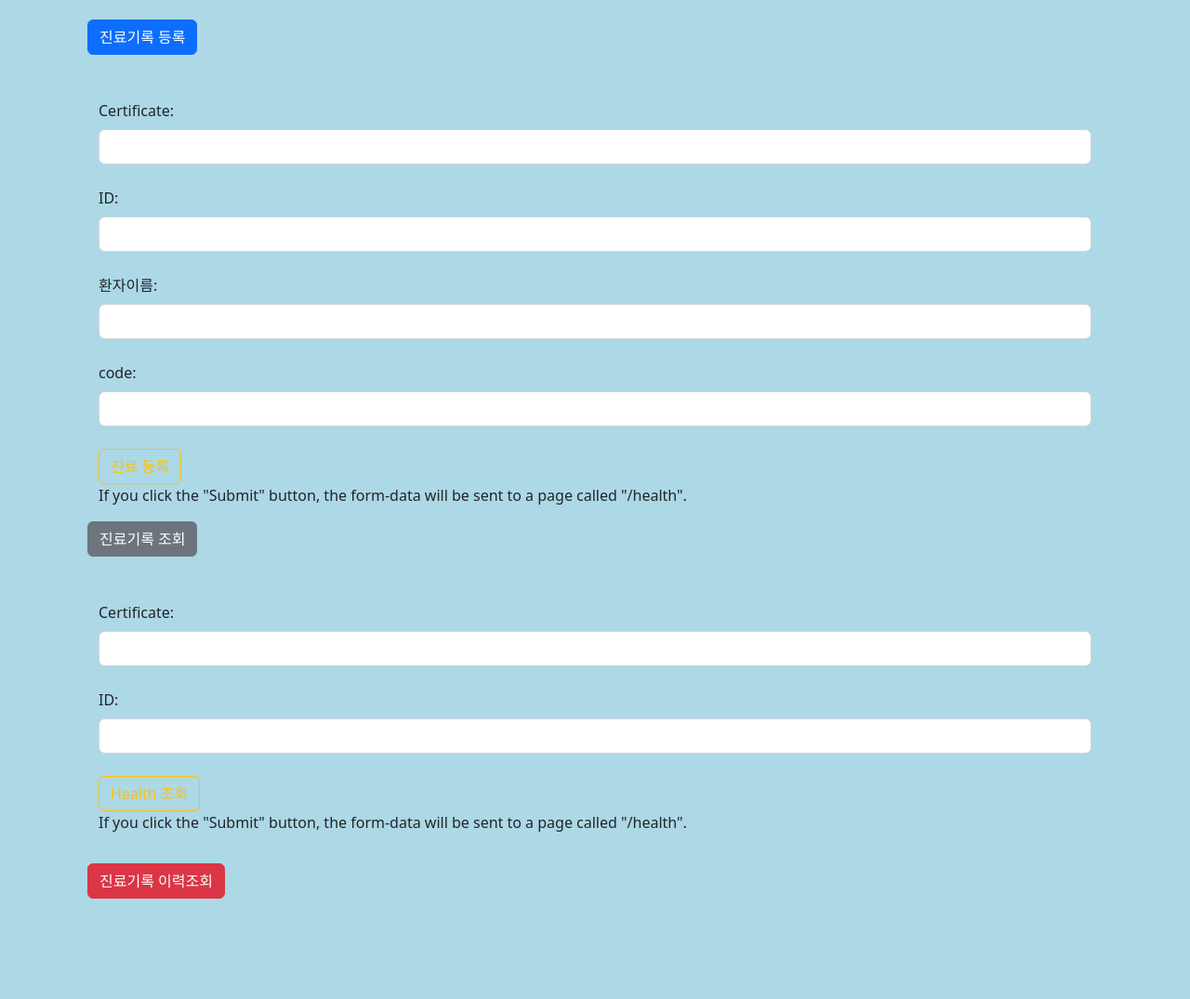
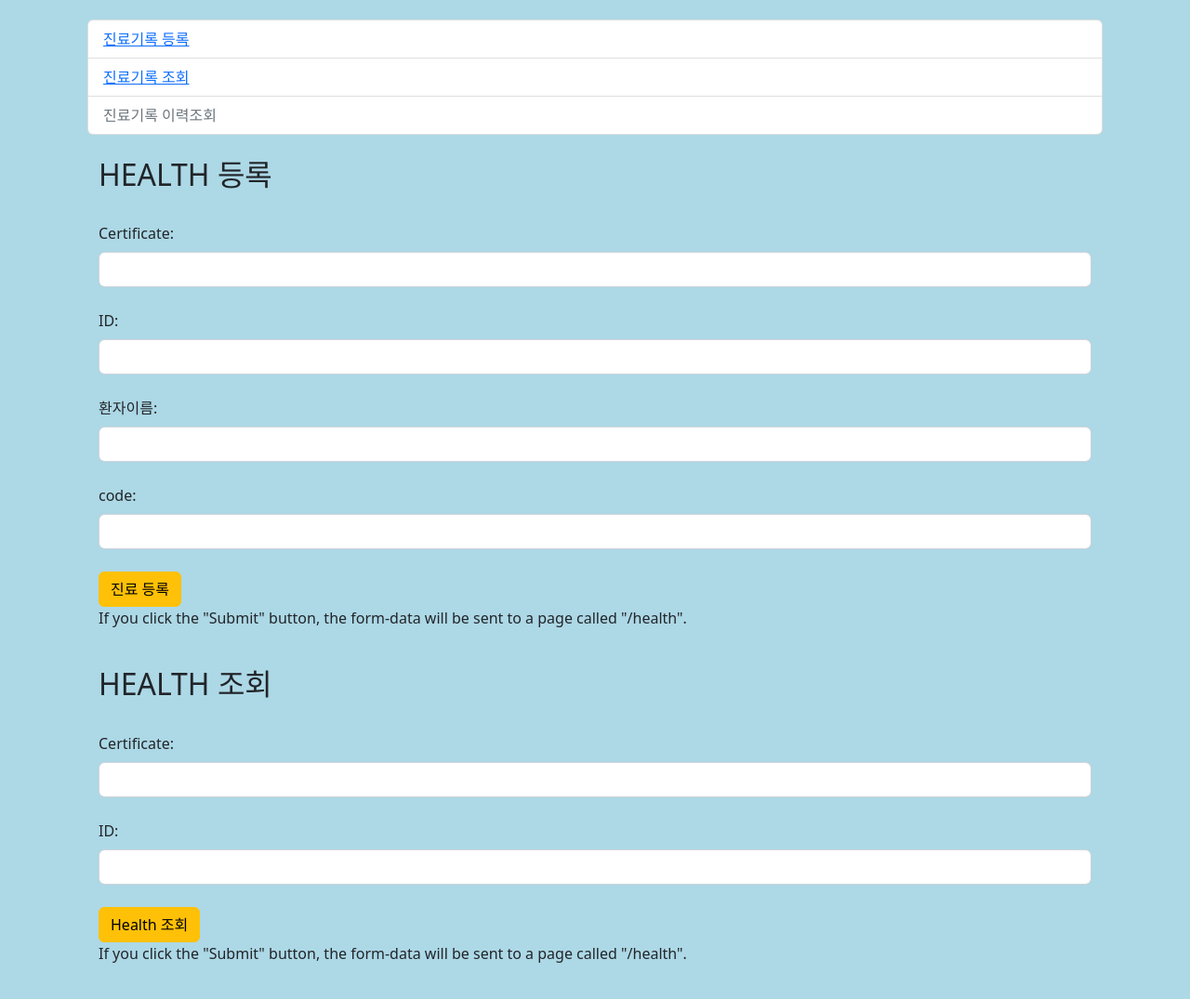
Before and after one commit to khoonchoi/ulsan-project, a website: page application/views/index_health.html in a window 1280 px wide. Shown: the part 319-1394 px from the top of the page at 93% size. Drawn offline with nearby package versions, Linux system fonts and the light colour scheme.

Commit message:
health index update

```diff
--- a/application/views/index_health.html
+++ b/application/views/index_health.html
@@ -26,11 +26,15 @@
             <a href='./adminwallet.html' class="btn btn-success">관리자 인증서 생성</a><br><br>
             <a href='./userwallet.html' class="btn btn-success">사용자 인증서 생성</a><br><br>
 
+            <ul class="list-group">
+                <li class="list-group-item"><a href='#register' >진료기록 등록</a></li>
+                <li class="list-group-item"><a href='#query' >진료기록 조회</a></li>
+                <li class='list-group-item disabled' aria-disabled="true"><a >진료기록 이력조회</a> </li>
+            </ul>
 
-            <a href='register' class="btn btn-primary">진료기록 등록</a><br><br>
-
-            <div class="container">
+            <div class="container" id="register">
                 <br>
+                <h2>HEALTH 등록</h2><br>
                 <!-- 폼 -> button, result 수정 및 추가 -->
 
                 <label class="form-label">Certificate:</label><br>
@@ -46,16 +50,17 @@
                 <input class="form-control" type="text" id="rcode" value=""><br>
 
                 <!-- <input class="btn btn-outline-primary" type="submit" value="Submit"> -->
-                <button id="register_btn" class="btn btn-outline-warning">진료 등록</button>
+                <button id="register_btn" class="btn btn-warning">진료 등록</button>
 
                 <p>If you click the "Submit" button, the form-data will be sent to a page called "/health".</p>
                 <p id="register_result"></p>
             </div>
 
-            <a href='query' class="btn btn-secondary">진료기록 조회</a><br><br>
 
-            <div class="container">
+
+            <div class="container" id="query">
                 <br>
+                <h2>HEALTH 조회</h2><br>
                 <!-- 폼 -> button, result 수정 및 추가 -->
 
                 <label class="form-label">Certificate:</label><br>
@@ -65,7 +70,7 @@
                 <input class="form-control" type="text" id="gid" value=""><br>
 
                 <!-- <input class="btn btn-outline-primary" type="submit" value="Submit"> -->
-                <button id="query_btn" class="btn btn-outline-warning">Health 조회</button>
+                <button id="query_btn" class="btn btn-warning">Health 조회</button>
 
                 <p>If you click the "Submit" button, the form-data will be sent to a page called "/health".</p>
                 <div>
@@ -77,7 +82,7 @@
                 </div>
             </div>
 
-            <a href='history' class="btn btn-danger">진료기록 이력조회</a> <br><br><br><br><br><br><br>
+            <br><br><br><br><br><br><br>
         </div>
 </body>
 
```
